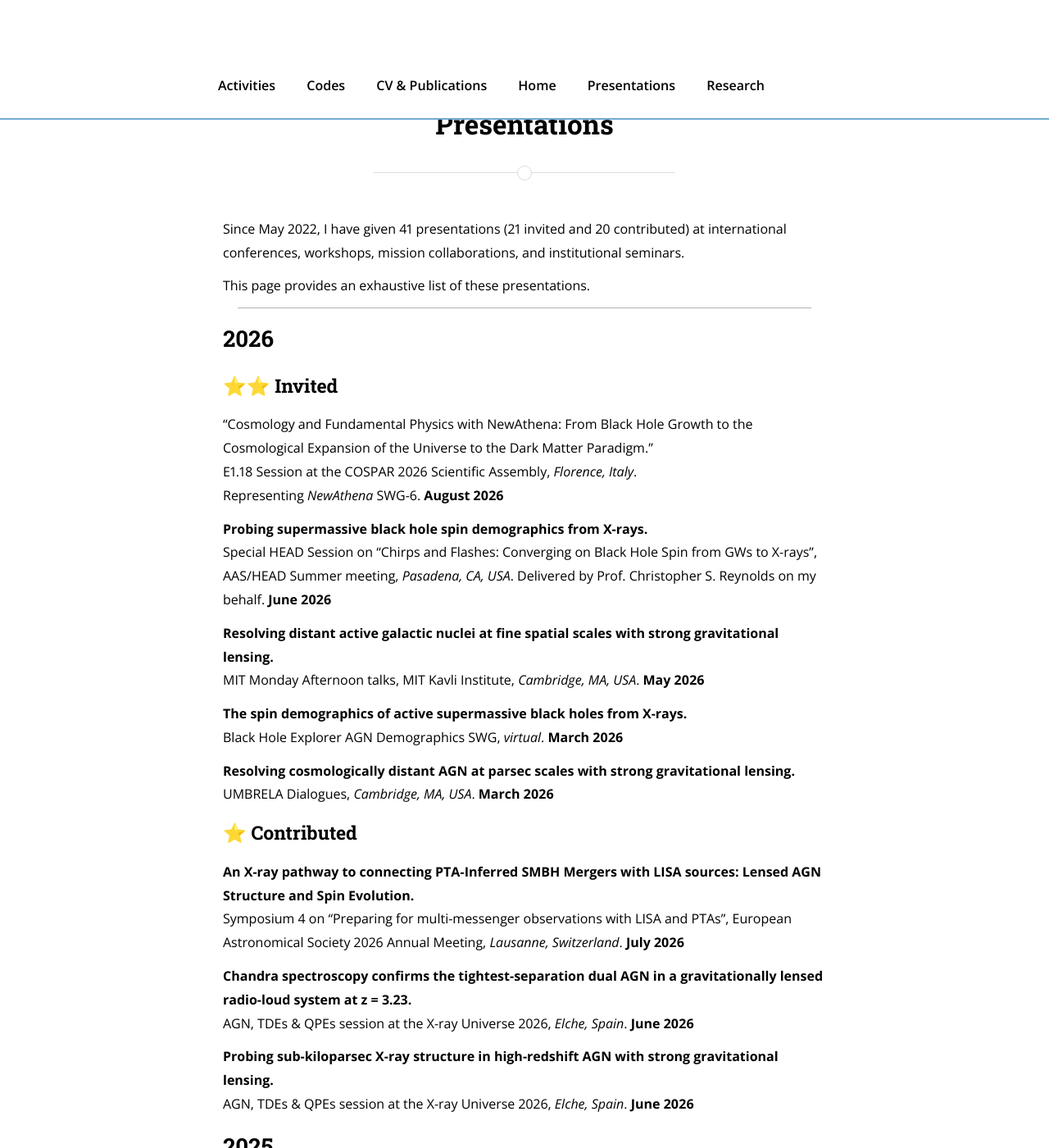
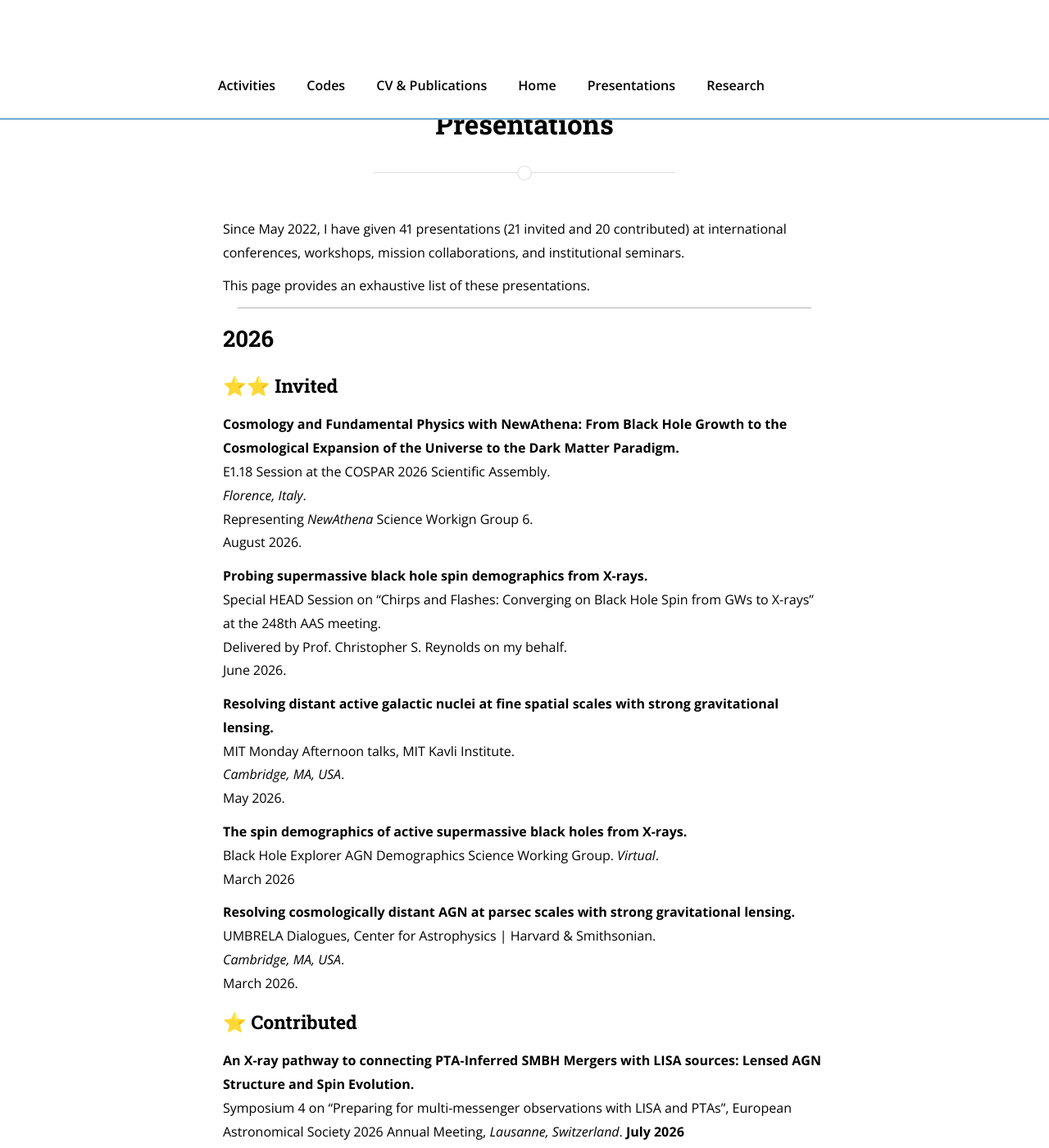
Before and after one commit to jsiskreynes-astro/jsiskreynes-astro.github.io, a Jekyll site: the page built from presentations.md, in a window 1280 px wide and 1400 px high. Shown: the whole window at 82% size. Built offline with Jekyll 4.4.1, drawn with Linux system fonts in a browser that asks for light colours; nearby versions of some CDN libraries.

Commit message:
Update presentations.md

```diff
--- a/presentations.md
+++ b/presentations.md
@@ -15,27 +15,31 @@ This page provides an exhaustive list of these presentations.
 
 ### ⭐⭐ Invited
 
-"Cosmology and Fundamental Physics with NewAthena: From Black Hole Growth to the Cosmological Expansion of the Universe to the Dark Matter Paradigm." <br>
-E1.18 Session at the COSPAR 2026 Scientific Assembly, *Florence, Italy*.
-Representing *NewAthena* SWG-6.
-**August 2026**
+**Cosmology and Fundamental Physics with NewAthena: From Black Hole Growth to the Cosmological Expansion of the Universe to the Dark Matter Paradigm.** <br>
+E1.18 Session at the COSPAR 2026 Scientific Assembly. <br>
+*Florence, Italy*.
+Representing *NewAthena* Science Workign Group 6. <br>
+August 2026.
 
-**Probing supermassive black hole spin demographics from X-rays.**
-Special HEAD Session on “Chirps and Flashes: Converging on Black Hole Spin from GWs to X-rays”, AAS/HEAD Summer meeting, *Pasadena, CA, USA*.
-Delivered by Prof. Christopher S. Reynolds on my behalf.
-**June 2026**
+**Probing supermassive black hole spin demographics from X-rays.** <br>
+Special HEAD Session on “Chirps and Flashes: Converging on Black Hole Spin from GWs to X-rays” at the 248th AAS meeting. <br>
+Delivered by Prof. Christopher S. Reynolds on my behalf. <br>
+June 2026.
 
-**Resolving distant active galactic nuclei at fine spatial scales with strong gravitational lensing.**
-MIT Monday Afternoon talks, MIT Kavli Institute, *Cambridge, MA, USA*.
-**May 2026**
+**Resolving distant active galactic nuclei at fine spatial scales with strong gravitational lensing.**  <br>
+MIT Monday Afternoon talks, MIT Kavli Institute. <br>
+*Cambridge, MA, USA*. <br>
+May 2026. <br>
 
 **The spin demographics of active supermassive black holes from X-rays.**
-Black Hole Explorer AGN Demographics SWG, *virtual*.
-**March 2026**
+Black Hole Explorer AGN Demographics Science Working Group.
+*Virtual*. <br>
+March 2026 <br>
 
 **Resolving cosmologically distant AGN at parsec scales with strong gravitational lensing.**
-UMBRELA Dialogues, *Cambridge, MA, USA*.
-**March 2026**
+UMBRELA Dialogues, Center for Astrophysics | Harvard & Smithsonian. <br>
+*Cambridge, MA, USA*. <br>
+March 2026. <br>
 
 ### ⭐ Contributed
 
```
